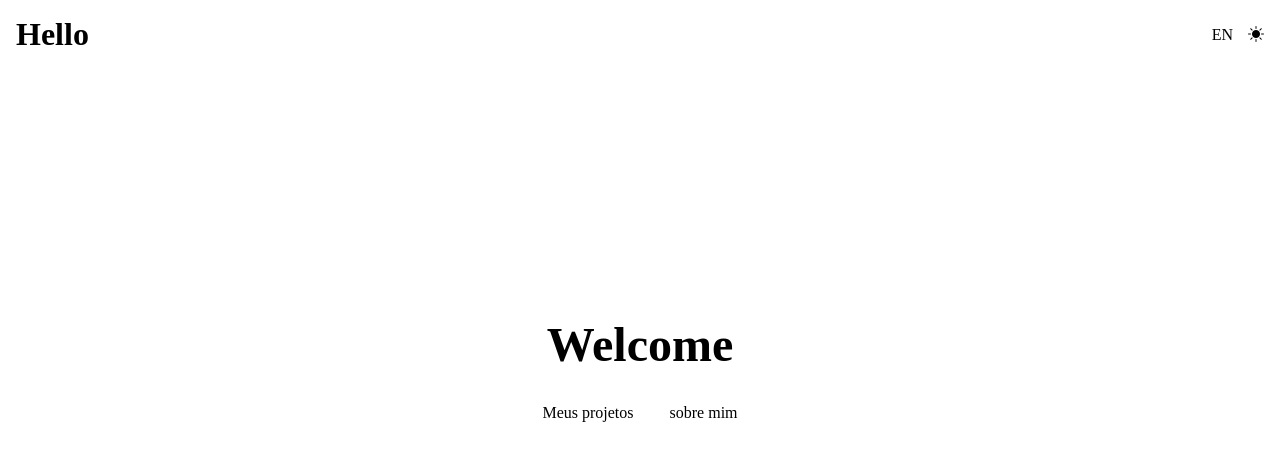
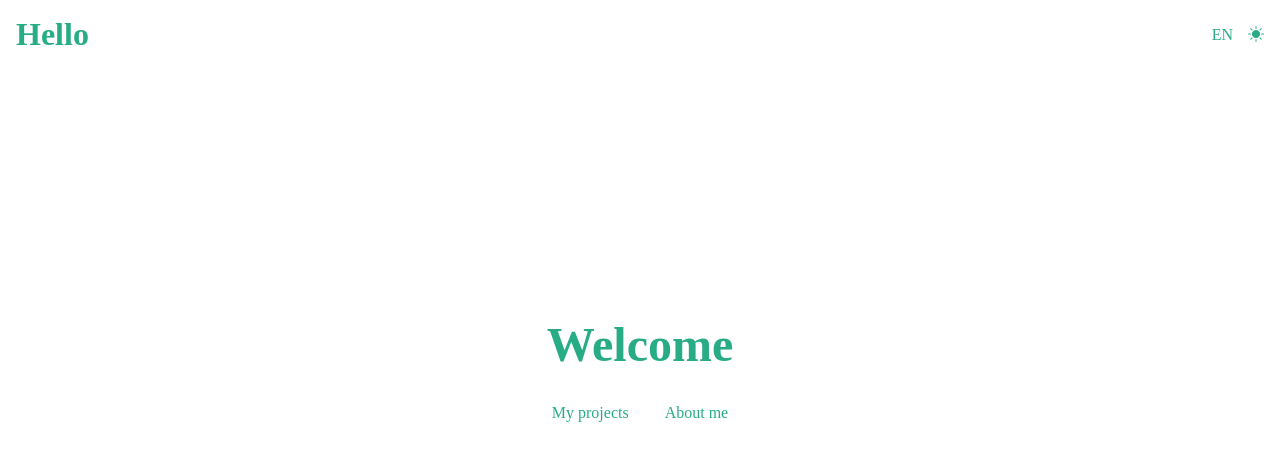
Before and after one commit to Scheunemannn/portfolio, a plain HTML site: page index.html in a window 1280 px wide. Both pictures are taken after a click on the item "PT". Drawn offline with nearby package versions, Linux system fonts and the light colour scheme.

Commit message:
Add files via upload

```diff
--- a/index.html
+++ b/index.html
@@ -15,17 +15,17 @@
 <body>
     <div id="globall" class="global">
         <header class="nav-bar">
-            <h1 id="titulo">Olá</h1>
+            <h1 id="titulo">Scheunemann</h1>
             <ul class="menu">
                 <li id="pt-br" onclick="changeLeng()" class="nav-item">PT</li>
                 <i class="bi bi-brightness-high-fill" onclick="themeChange()" id="toggleDark"></i>
             </ul>
         </header>
         <article class="titulo-principal">
-            <h2 id="main-title" >Olá, sou Eduardo e esse é meu portfolio.</h2>
+            <h2 id="main-title" >Bem vindo</h2>
             <div class="links">
-                <a class="link" href="#">Meus projetos</a>
-                <a class="link" href="#">sobre mim</a>
+                <a id="link1" class="link" href="#">Meus Projetos</a>
+                <a id="link2" class="link" href="#">sobre mim</a>
             </div>
         </article>
     </div>
--- a/script.js
+++ b/script.js
@@ -5,11 +5,11 @@ const themeChange = () => {
   toggle.classList.toggle("bi-moon");
   if (toggle.classList.toggle("bi-brightness-high-fill")) {
     body.style.background = "white";
-    body.style.color = "black";
+    body.style.color = "#28ac86";
     body.style.transition = "2s";
   } else {
     body.style.background = "black";
-    body.style.color = "white";
+    body.style.color = "#28ac86";
     body.style.transition = "2s";
   }
 };
@@ -18,10 +18,13 @@ let titulo = document.getElementById("titulo");
 let ptbr = document.getElementById("pt-br");
 let mainNumber = 0;
 let titlee = document.getElementById("main-title");
+let id1 = document.getElementById('link1')
+let id2 = document.getElementById('link2')
 
 const changeLeng = () => {
   increment();
-  verififyNav();
+  setTimeout(transicao, 500);
+  setTimeout(verifyNav, 1000);
   decrement();
 };
 
@@ -35,15 +38,47 @@ const decrement = () => {
     mainNumber++
   }
 };
+const global = document.getElementById('globall')
+const body = document.querySelector("body");
 
-const verififyNav = () => {
+
+const transicao = () => {
+
   if (mainNumber >= 2) {
+    ptbr.style.color = '#28ac8700'
+    titulo.style.color = '#28ac8700'
+    titlee.style.color = '#28ac8700'
+    id1.style.color = '#28ac8700'
+    id2.style.color = '#28ac8700'
+  } else {
+    ptbr.style.color = '#28ac8700'
+    titulo.style.color = '#28ac8700'
+    titlee.style.color = '#28ac8700'
+    id1.style.color = '#28ac8700'
+    id2.style.color = '#28ac8700'
+  }
+}
+
+const verifyNav = () => {
+  if (mainNumber >= 2) {
+    ptbr.innerHTML = "EN";
+    titulo.innerHTML = "Hello";
+    titlee.innerHTML = "Welcome";
+    id1.innerHTML = 'My projects'
+    id2.innerHTML = 'About me'
+    ptbr.style.color = '#28ac86'
+    titulo.style.color = '#28ac86'
+    titlee.style.color = '#28ac86'
+    id1.style.color = '#28ac86'
+    id2.style.color = '#28ac86'}
+  else {
     ptbr.innerHTML = "PT";
     titulo.innerHTML = "Olá";
     titlee.innerHTML = "Bem vindo";
-  } else {
-    ptbr.innerHTML = "EN";
-    titulo.innerHTML = "Hello";
-    titlee.innerHTML = "Welcome";
-  }
-};
+    id1.innerHTML = 'Meus Projetos'
+    id2.innerHTML = 'Sobre mim'
+    ptbr.style.color = '#28ac86';
+    titulo.style.color = '#28ac86';
+    titlee.style.color = '#28ac86'
+    id1.style.color = '#28ac86'
+    id2.style.color = '#28ac86'}}
--- a/style.css
+++ b/style.css
@@ -3,7 +3,7 @@
     padding: 0;
     transition:1s;
     text-decoration: none;
-    color:inherit
+    color:#28ac86;
 }
 
 .global{
@@ -56,10 +56,5 @@
     transition: 1s;
     margin: 0 1rem;
     border: white;
+
 }
-
-.link:hover {
-    transition: 1s;
-    border-bottom:1px solid black;
-    border-radius: 2px;
-}
```
